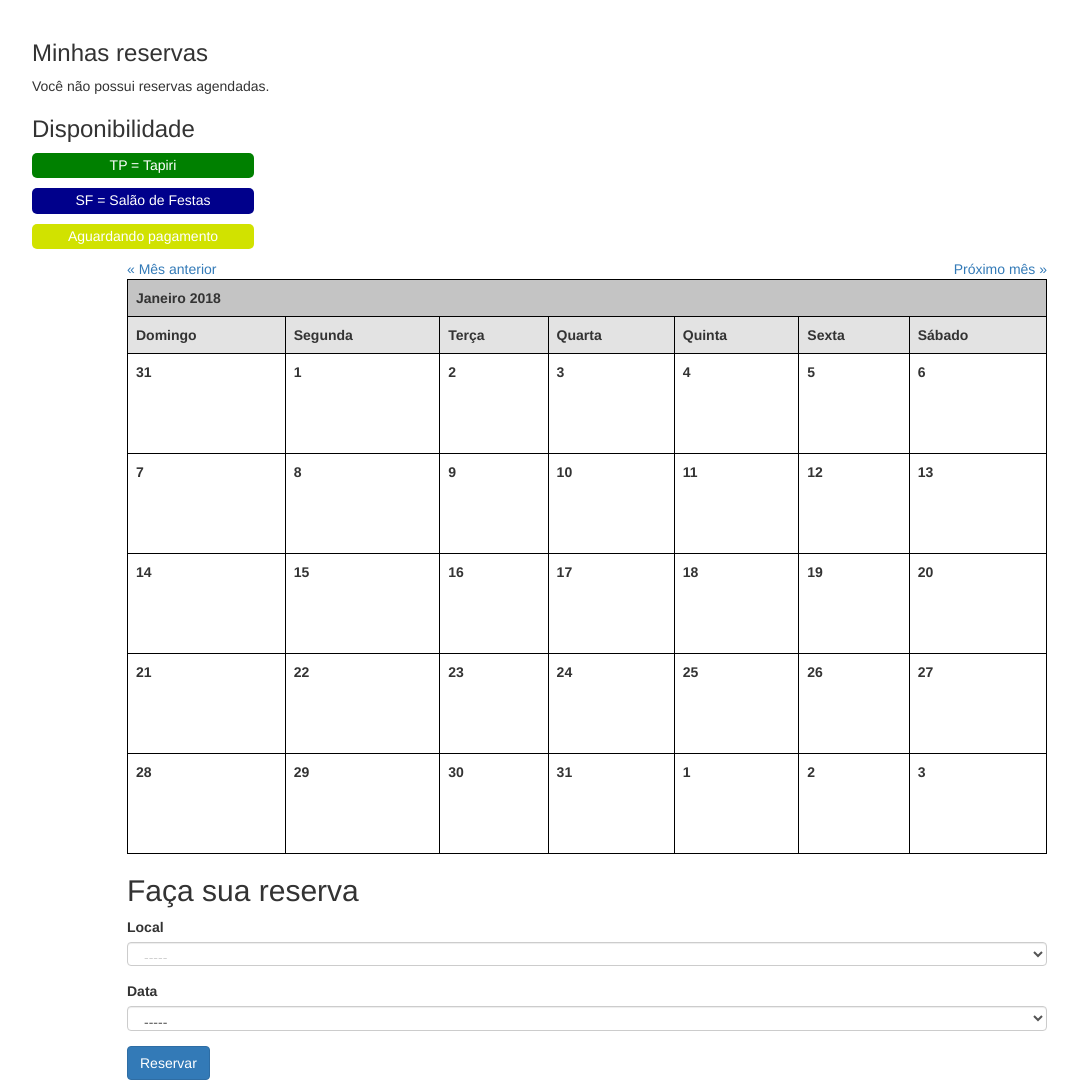
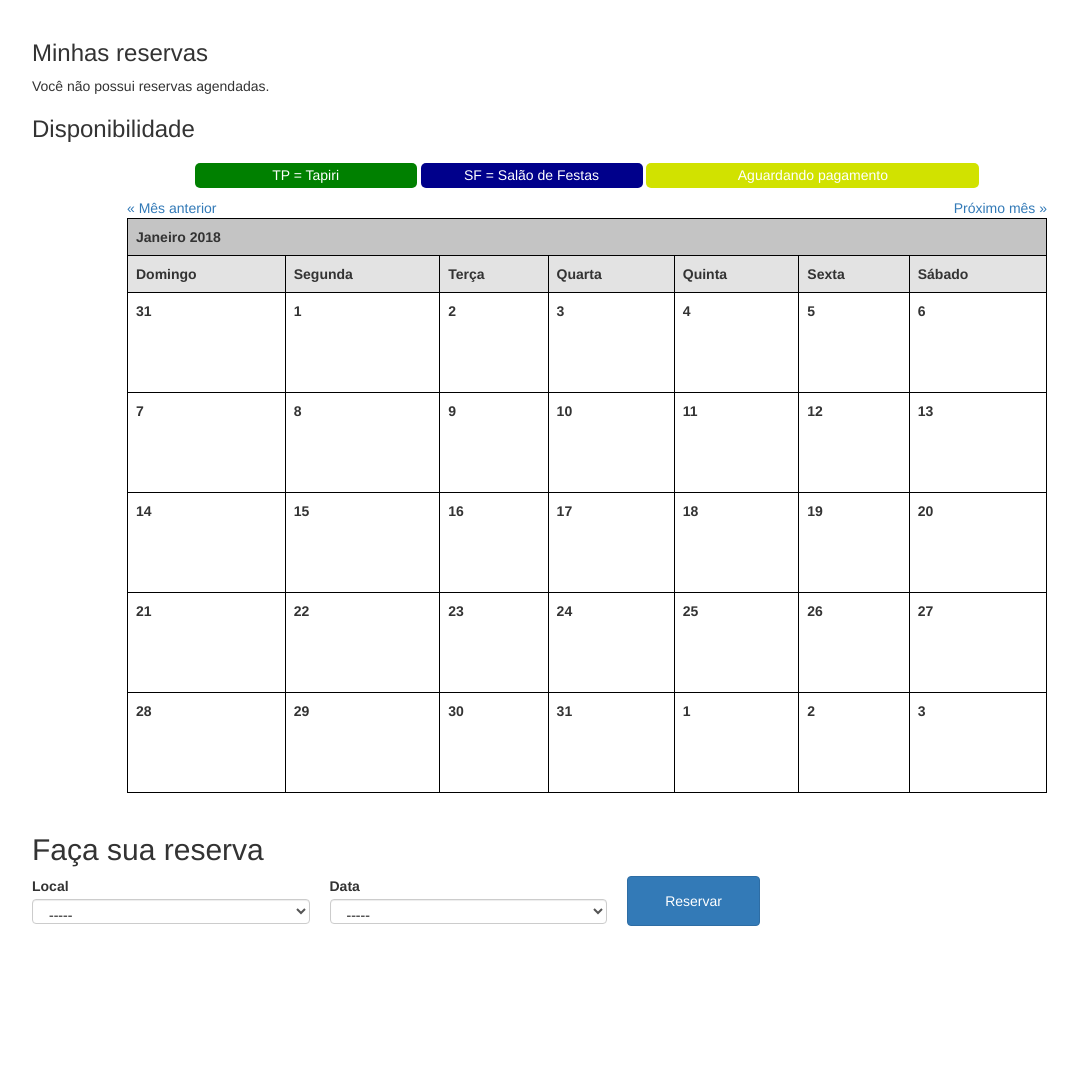
Before and after one commit to apvma-manaus/apvma, a Django app: page /reservations/ in a window 1280 px wide. Shown: the part 62-1142 px from the top of the page, without its empty margins (53-1131 px from the left). After the commit the page ends 988 px from the top, so only its background shows below. Run offline with Django 3.2, Linux system fonts and the light colour scheme; the visitor is signed in with stand-in values (Sample User, id 1); data that the repository does not hold is empty; parts of the project's set-up code (start-up, migrations or seed data) failed here and were passed over; some libraries are stand-ins or nearby versions.

Commit message:
Layout Reservation page

```diff
--- a/apvma/reservations/templates/reservations/reservations.html
+++ b/apvma/reservations/templates/reservations/reservations.html
@@ -44,19 +44,19 @@
           <input type="hidden" name="user" id="user" value="{{ request.user.pk }}">
 
           <div class="form-group">
-            <label for="spot">Cancelar reserva</label>
-            <select class="form-control" id="cancel_reservation" name="cancel_reservation">
+            <label for="spot" style="padding-top: 5px">Cancelar reserva</label> <br/>
+            <select class="form-control" style="width: 43%; display: inline-block" id="cancel_reservation" name="cancel_reservation">
                 <option disabled selected value>-----</option>
                 {% for reservation in my_valid_reservations %}
                     <option value="{{ reservation.pk }}">{{ reservation.date }} - {{ reservation.get_spot_display }}</option>
                 {% endfor %}
             </select>
+            <button type="submit" class="btn btn-primary" name="cancel_reservation_button"
+                  onclick="setRequiredTrue(cancel_reservation); removeRequired(spot); removeRequired(date)">Cancelar reserva</button>
           </div>
-          <button type="submit" class="btn btn-primary" name="cancel_reservation_button"
-                  onclick="setRequiredTrue(cancel_reservation); removeRequired(spot); removeRequired(date)">Cancelar reserva</button>
-
         </div>
         </div>
+         </form>
 
     {% else %}
         <p>Você não possui reservas agendadas.</p>
@@ -64,9 +64,11 @@
 
 
     <h3>Disponibilidade</h3>
-    <h5 class="calendar-tp-reservation-future" align="center" style="width: 20%; padding: 5px">TP = Tapiri</h5>
-    <h5 class="calendar-sf-reservation-future" align="center" style="width: 20%; padding: 5px">SF = Salão de Festas</h5>
-    <H5 class="calendar-tp-reservation-future" align="center" style="width: 20%; padding: 5px; background-color: #D1E200">Aguardando pagamento</h5>
+    <div align="center">
+    <h5 class="calendar-tp-reservation-future" align="center" style="display: inline-block; width: 20%; padding: 5px">TP = Tapiri</h5>
+    <h5 class="calendar-sf-reservation-future" align="center" style="display: inline-block; width: 20%; padding: 5px">SF = Salão de Festas</h5>
+    <H5 class="calendar-tp-reservation-future" align="center" style="display: inline-block; width: 30%; padding: 5px; background-color: #D1E200">Aguardando pagamento</h5>
+    </div>
 
     <div class="row">
       <div class="col-md-5 col-md-offset-1">
@@ -149,6 +151,8 @@
           </tbody>
 
         </table>
+      </div>
+    </div>
 
         {% if request.user.is_authenticated %}
         <h2>Faça sua reserva</h2>
@@ -158,18 +162,19 @@
 
           <input type="hidden" name="user" id="user" value="{{ request.user.pk }}">
 
-          <div class="form-group">
-            <label for="spot">Local</label>
-            <select class="form-control" id="spot" name="spot">
+          <div class="form-group" align="left">
+            <label for="spot" style="width: 25%; float: left; margin: 0 20px 0 0">
+                <span style="display: block; margin: 0 0 3px">Local</span>
+            <select class="form-control" id="spot" name="spot" style="width: 100%; display: inline-block">
                 <option disabled selected value>-----</option>
                 <option value="TP">Tapiri</option>
                 <option value="SF">Salão de Festas</option>
             </select>
-          </div>
+            </label>
 
-          <div class="form-group">
-            <label for="date">Data</label>
-            <select class="form-control" name="date" id="date">
+            <label for="date" style="width: 25%; float: left; margin: 0 20px 0 0">
+                <span style="display: block; margin: 0 0 3px">Data</span>
+            <select class="form-control" name="date" id="date" style="width: 100%; display: inline-block">
               <option disabled selected value>-----</option>
               {% for week in calendar %}
               {% for day, tp_reservation, sf_reservation in week %}
@@ -181,18 +186,19 @@
               {% endfor %}
               {% endfor %}
             </select>
+            </label>
+
+
+          <button type="submit" class="btn btn-primary" style="padding: 14px; width: 12%" name="request_reservation_button"
+                  onclick="setRequiredTrue(spot); setRequiredTrue(date); removeRequired(cancel_reservation)">Reservar</button>
+          <br/>
+          <br/>
           </div>
-
-          <button type="submit" class="btn btn-primary" name="request_reservation_button"
-                  onclick="setRequiredTrue(spot); setRequiredTrue(date); removeRequired(cancel_reservation)">Reservar</button>
-
         </form>
 
         {% endif %}
 
 
-      </div><!-- end .col-md-10 -->
-    </div><!-- end .row -->
 
     <script src="{% static 'js/django_csrf.js' %}"></script>
     <script src="{% static 'js/app.js' %}"></script>
--- a/apvma/reservations/views.py
+++ b/apvma/reservations/views.py
@@ -34,13 +34,13 @@ def reservations(request):
             if check_reservation:
                 messages.warning(request, 'Já existe uma reserva para o local e data selecionados.')
             else:
-                #reservation = form.save()
+                reservation = form.save()
                 messages.success(request,
                                  'Reserva agendada com sucesso. Caso o pagamento não seja realizado em até 24 horas, a reserva será expirada.')
 
         if 'cancel_reservation_button' in request.POST:
             reservation = Reservation.objects.get(pk=request.POST['cancel_reservation'])
-            #reservation.cancel()
+            reservation.cancel()
 
             messages.success(request, 'Reserva cancelada com sucesso.')
 
@@ -53,7 +53,7 @@ def reservations(request):
 @login_required
 def reservation_calendar(request, year, month):
     if request.method == 'POST':
-        if len(request.POST) == 4: # POST requesting new reservation
+        if 'request_reservation_button' in request.POST:
             form = ReservationForm(request.POST)
 
             if not form.is_valid():
@@ -70,7 +70,7 @@ def reservation_calendar(request, year, month):
                 messages.success(request,
                                  'Reserva agendada com sucesso. Caso o pagamento não seja realizado em até 24 horas, a reserva será expirada.')
 
-        if len(request.POST) == 3: # POST requesting cancel reservation
+        if 'cancel_reservation_button' in request.POST:
             reservation = Reservation.objects.get(pk=request.POST['cancel_reservation'])
             reservation.cancel()
 
```
